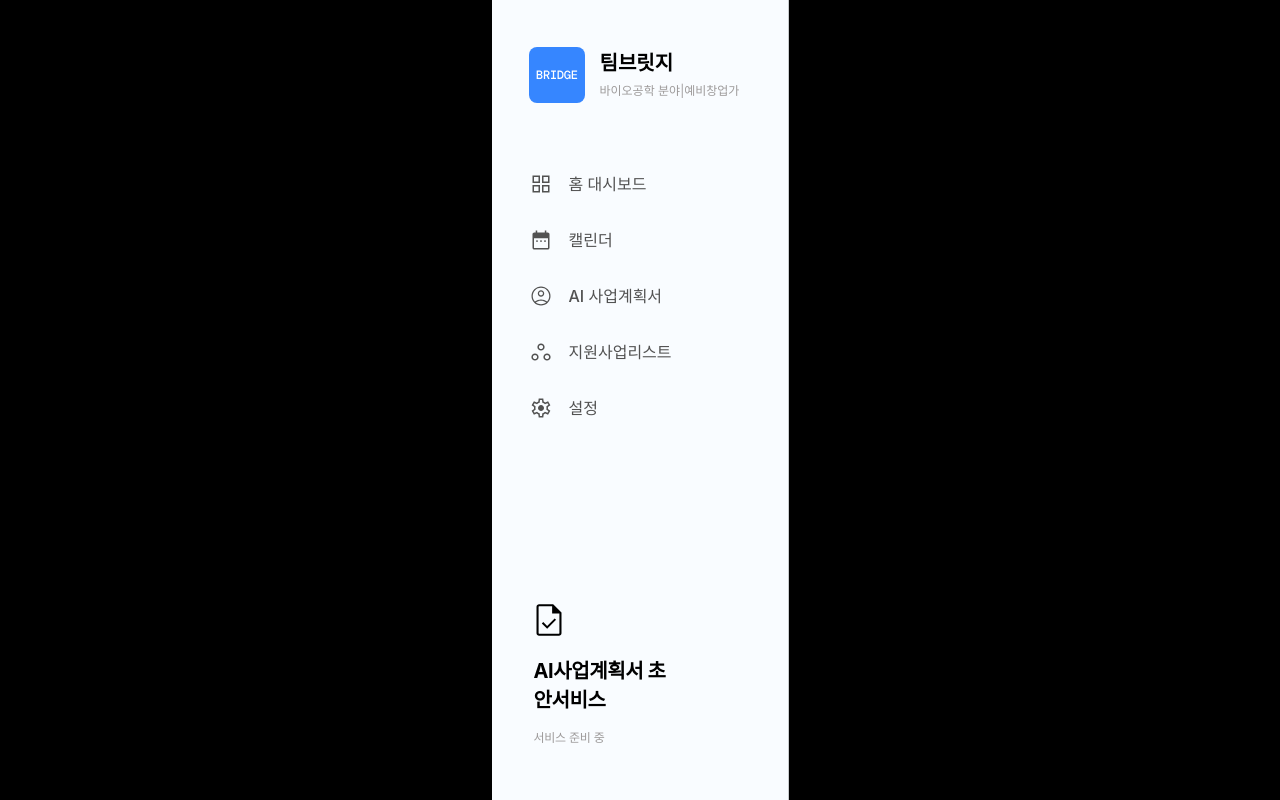
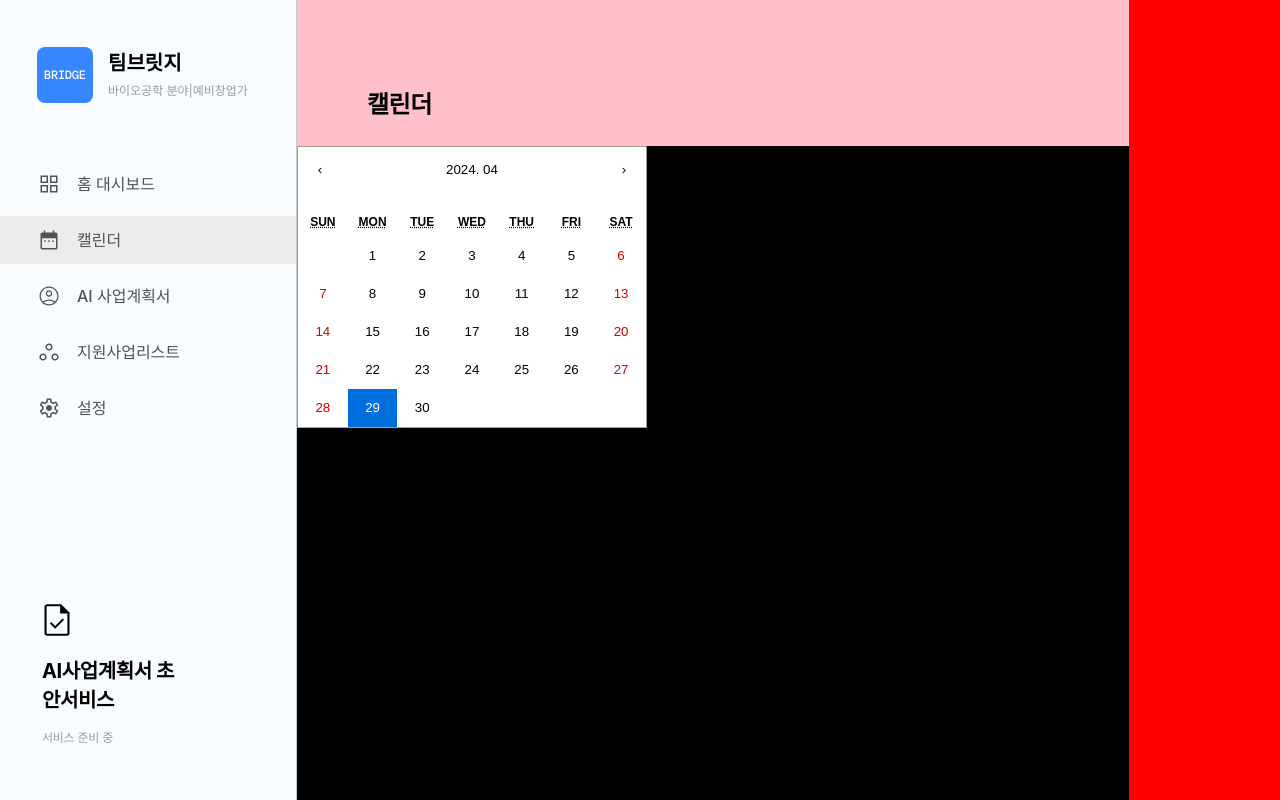
Before and after one commit to naya-h2/Bridge, a React (Create React App) app: page /calendar in a window 1280 px wide. Built offline with nearby package versions, Linux system fonts and the light colour scheme.

Commit message:
initial commit

```diff
--- a/package.json
+++ b/package.json
@@ -6,8 +6,10 @@
     "@testing-library/jest-dom": "^5.17.0",
     "@testing-library/react": "^13.4.0",
     "@testing-library/user-event": "^13.5.0",
+    "moment": "^2.30.1",
     "path": "^0.12.7",
     "react": "^18.2.0",
+    "react-calendar": "^4.8.0",
     "react-dom": "^18.2.0",
     "react-helmet-async": "^2.0.4",
     "react-router-dom": "^6.22.3",
--- /dev/null
+++ b/src/components/calendar/CustomCalendar.jsx
@@ -0,0 +1,69 @@
+import {useState, useEffect} from 'react'
+import styled from "styled-components"
+import Calendar from 'react-calendar'
+import 'react-calendar/dist/Calendar.css'
+import moment from "moment"
+
+function CustomCalendar(){
+     const today = new Date();
+
+     const [date, setDate] = useState(today);
+
+     const handleDateChange = (newDate) => {
+          setDate(newDate);
+        };
+     return(
+          <>
+          <Header>
+               <P>캘린더</P>
+          </Header>
+          <Calendar
+               value={date}
+               onChange={handleDateChange}
+               formatDay={(locale, date) => moment(date).format("D")} // 일 제거 숫자만 보이게
+               formatYear={(locale, date) => moment(date).format("YYYY")} // 네비게이션 눌렀을때 숫자 년도만 보이게
+               formatMonthYear={(locale, date) => moment(date).format("YYYY. MM")} // 네비게이션에서 2023. 12 이렇게 보이도록 설정
+               calendarType="gregory" // 일요일 부터 시작
+               showNeighboringMonth={false} // 전달, 다음달 날짜 숨기기
+               next2Label={null} // +1년 & +10년 이동 버튼 숨기기
+               prev2Label={null} // -1년 & -10년 이동 버튼 숨기기
+               minDetail="year" // 10년단위 년도 숨기기
+          />
+          </>
+     )
+}
+export default CustomCalendar;
+
+const Header = styled.div`
+     display : flex;
+     height : 146px;
+     width : 100%;
+     background : pink;
+`
+const Month = styled.div`
+     height : 105px;
+     width: 100%;
+     background : yellow;
+`
+const Day = styled.div`
+     height : 55px;
+     width: 100%;
+     background : green;
+`
+const Body = styled.div`
+     height : 716px;
+     width: 100%;
+     background : skyblue;
+`
+const P = styled.p`
+     display: flex;
+     margin-left: 70px;
+     align-items: end;
+     font-weight: 700;
+     font-size: 24px;
+     line-height: 35px;
+     /* identical to box height */
+     letter-spacing: -0.02em;
+
+     color: #000000;
+`
--- a/src/components/list/ListData.jsx
+++ b/src/components/list/ListData.jsx
@@ -5,20 +5,11 @@ import icon from "../../assets/icon/list-link.svg"
 import whiteStar from "../../assets/icon/empty-star.svg"
 import YellowStar from "../../assets/icon/filled-star.svg"
 
-// type: {
-//      "사업화": true,
-//      "기술개발(R&D)" : false,
-//      "시설∙공간∙보육" : false,
-//      "멘토링∙컨설팅∙교육" : false,
-//      "행사∙네트워크" : false,
-//      "융자" : false,
-//      "인력" : false,
-//      "글로벌 진출" : false,
-//      "공공기관" : true,
-//      "민간기관" : false},
 function ListData({business}){
      let navigate=useNavigate();
      let [star, setStar] = useState(business.importance);
+     console.log(business.type)
+     const text = ["사업화", "기술개발(R&D)", "시설∙공간∙보육", "멘토링∙컨설팅∙교육","행사∙네트워크", "융자", "인력", "글로벌 진출", "공공기관", "민간기관" ]
      return(
           <Container>
                <TopContainer>
@@ -35,9 +26,9 @@ function ListData({business}){
                </TopContainer>
                <BottomContainer>
                {
-                  business.type.map((type, idx)=>(
-                    <Button>{type}</Button>
-                  ))
+                    business.type.map((type, idx)=>(
+                         type!==false?<Button>{text[idx]}</Button>:null
+                    ))
                }
                </BottomContainer>
           </Container>
--- a/src/components/sidebar/MiddleContainer.jsx
+++ b/src/components/sidebar/MiddleContainer.jsx
@@ -4,6 +4,7 @@ import menu3 from "../../assets/icon/side-ai.svg";
 import menu4 from "../../assets/icon/side-list.svg";
 import menu5 from "../../assets/icon/side-setting.svg";
 import styled from "styled-components";
+import {useNavigate} from 'react-router-dom';
 
 const menuList = [
      {icon: menu1, text: " 홈 대시보드"},
@@ -12,16 +13,27 @@ const menuList = [
      {icon: menu4, text: "지원사업리스트"},
      {icon: menu5, text: "설정"}
 ]
-function MiddleContainer(){
+const Routing = [
+     '',
+     '../calendar',
+     '',
+     '../list',
+     ''
+]
+function MiddleContainer({index}){
+     let navigate = useNavigate();
      return(
           <Container>
                {
                     menuList.map((menu, idx)=>{
+                         console.log("idx"+idx)
+                         console.log("index"+index)
+                         console.log("routing"+Routing[idx])
                          return(
-                              <Menu key={idx}>
-                              <Icon src={menu.icon}/>
-                              <P>{menu.text}</P>
-                         </Menu>
+                              <Menu key={idx} color={idx===index?"#ECECEC":null} onClick={()=>navigate(Routing[idx])}>
+                                   <Icon src={menu.icon}/>
+                                   <P>{menu.text}</P>
+                              </Menu>
                          )
                     })
                }
@@ -44,11 +56,12 @@ const Menu = styled.div`
      align-items: center;
      width: 296px;
      height: 48px;
+     background-color: ${props=>props.color};
 `
 const Icon=styled.img`
      margin-left: 37px;
      width: 24px;
-     height: 24px;
+     height: 24px;s
 `
 const P = styled.h1`
      font-weight: 500;
--- a/src/components/sidebar/Sidebar.jsx
+++ b/src/components/sidebar/Sidebar.jsx
@@ -3,11 +3,11 @@ import MiddleContainer from "./MiddleContainer";
 import BottomContainer from "./BottomContainer";
 import styled from "styled-components"
 
-function Sidebar(){
+function Sidebar({index}){
      return(
           <Container>
                <TopContainer/>
-               <MiddleContainer/>
+               <MiddleContainer index={index}/>
                <BottomContainer/>
           </Container>
      )
--- a/src/data/listData.jsx
+++ b/src/data/listData.jsx
@@ -4,7 +4,7 @@ let data=[
           title: "2024년 SW고성장클럽 사업 지원기업 모집공고",
           date: "2024년 03월 04일",
           dday: "12",
-          type: [true, false, false, false, false, false, false, false, false],
+          type: [true, false, false, false, false, false, false, true, false],
           agent: "정보통신산업진흥원",
           link: "/",
           importance: 0
@@ -14,7 +14,7 @@ let data=[
           title: "2024년 서대문구 청년벤처 육성사업 수행기관 모집 공고",
           date: "2024년 01월 31일",
           dday: "18",
-          type: ["사업화", "지자체"],
+          type: [true, false, false, false, false, false, false, true, false],
           agent: "서대문구청 청년정책과",
           link: "/",
           importance: 1
@@ -24,7 +24,7 @@ let data=[
           title: "효성 X 무역협회 오픈이노베이션 개최",
           date: "2024년 04월 11일",
           dday: "24",
-          type: ["기술개발(R&D)", "민간기관"],
+          type: [false, true, false, false, false, false, false, false, true],
           agent: "한국무역협회",
           link: "/",
           importance: 0
--- a/src/pages/calendar/Layout.jsx
+++ b/src/pages/calendar/Layout.jsx
@@ -1,10 +1,36 @@
 import styled from "styled-components";
 import Sidebar from "../../components/sidebar/Sidebar"
-
+import CustomCalendar from "../../components/calendar/CustomCalendar"
 function Layout(){
      return(
-          <Sidebar>
-          </Sidebar>
+          <Wrapper>
+               <Sidebar index={1}/>
+               <BigContainer>
+                    <CustomCalendar/>
+               </BigContainer>
+               <SmallContainer>
+
+               </SmallContainer>
+          </Wrapper>
      )
 }
 export default Layout;
+
+const Wrapper = styled.div`
+     display: flex;
+     width: 100%;
+     height: 100vh;
+`
+const BigContainer = styled.div`
+     display: flex;
+     flex-direction : column;
+     width: 65%;
+     height: 100%;
+     // background-color : blue;
+`
+const SmallContainer = styled.div`
+     display: flex;
+     flex-grow: 1;
+     height: 100%;
+     background-color: red;
+`
--- a/src/pages/list/Layout.jsx
+++ b/src/pages/list/Layout.jsx
@@ -6,7 +6,7 @@ import List from "../../components/list/List"
 function Layout(){
      return(
           <Wrapper>
-               <Sidebar/>
+               <Sidebar index={3}/>
                <ContainerWrapper>
                     <Filter/>
                     <List/>
```
Also changed, not shown: 1 other file (tests, documents, lock files or other folders).
